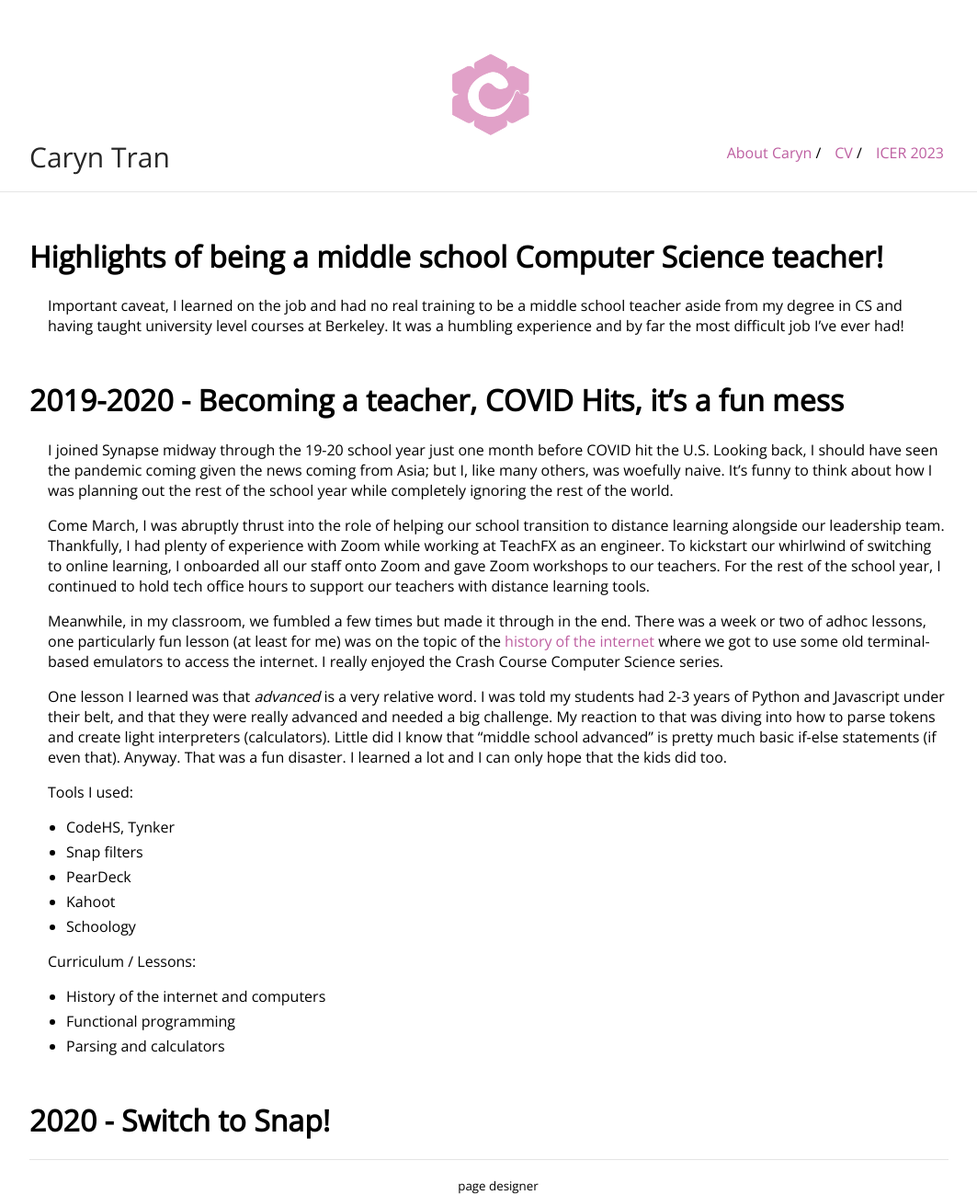
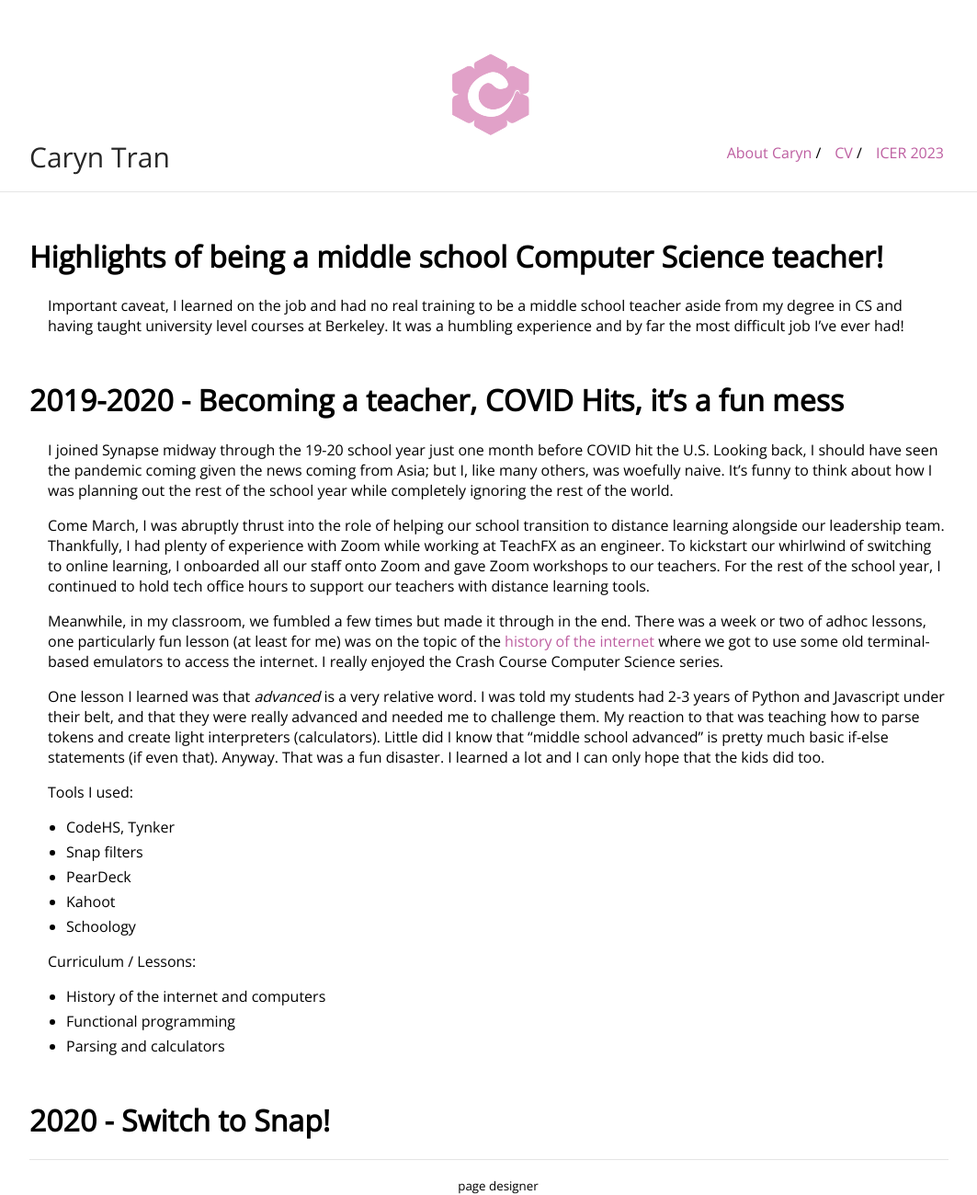
Before and after one commit to carynbear/carynbear.github.io, a Jekyll site: the page built from portfolio_synapse.md, in a window 1280 px wide. Shown: the whole page at 92% size, without its empty margins (108-1171 px from the left). Built offline with Jekyll 4.4.1, drawn with Linux system fonts in a browser that asks for light colours; our own code applies the rules of GitHub Pages for plain Markdown files.

Commit message:
Update portfolio_synapse.md

```diff
--- a/portfolio_synapse.md
+++ b/portfolio_synapse.md
@@ -12,7 +12,7 @@ Come March, I was abruptly thrust into the role of helping our school transition
 
 Meanwhile, in my classroom, we fumbled a few times but made it through in the end. There was a week or two of adhoc lessons, one particularly fun lesson (at least for me) was on the topic of the [history of the internet](https://docs.google.com/presentation/d/1kDKlHcvJxuNZ1F1M6zC23e9knNNWslvT53JMZaif5ms/edit?usp=sharing) where we got to use some old terminal-based emulators to access the internet. I really enjoyed the Crash Course Computer Science series.
 
-One lesson I learned was that _advanced_ is a very relative word. I was told my students had 2-3 years of Python and Javascript under their belt, and that they were really advanced and needed a big challenge. My reaction to that was diving into how to parse tokens and create light interpreters (calculators). Little did I know that "middle school advanced" is pretty much basic if-else statements (if even that). Anyway. That was a fun disaster. I learned a lot and I can only hope that the kids did too.
+One lesson I learned was that _advanced_ is a very relative word. I was told my students had 2-3 years of Python and Javascript under their belt, and that they were really advanced and needed me to challenge them. My reaction to that was teaching  how to parse tokens and create light interpreters (calculators). Little did I know that "middle school advanced" is pretty much basic if-else statements (if even that). Anyway. That was a fun disaster. I learned a lot and I can only hope that the kids did too.
 
 Tools I used:
 - CodeHS, Tynker
```
